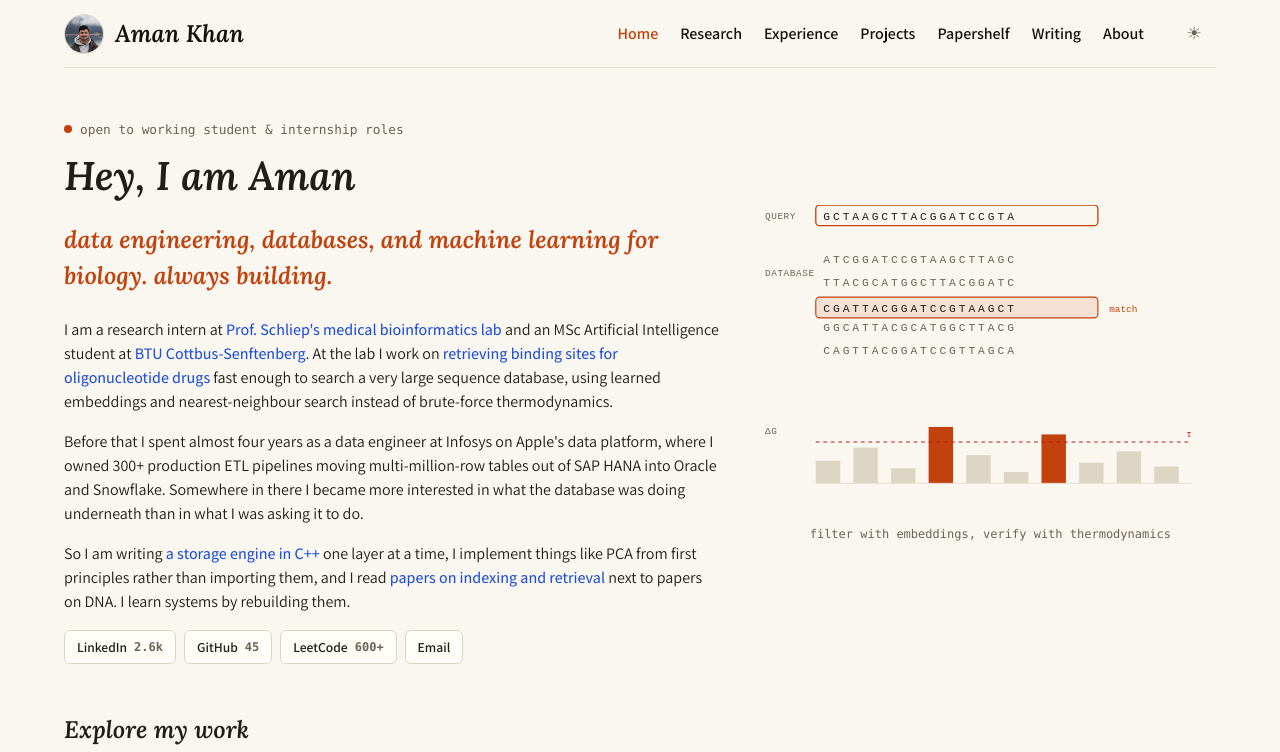
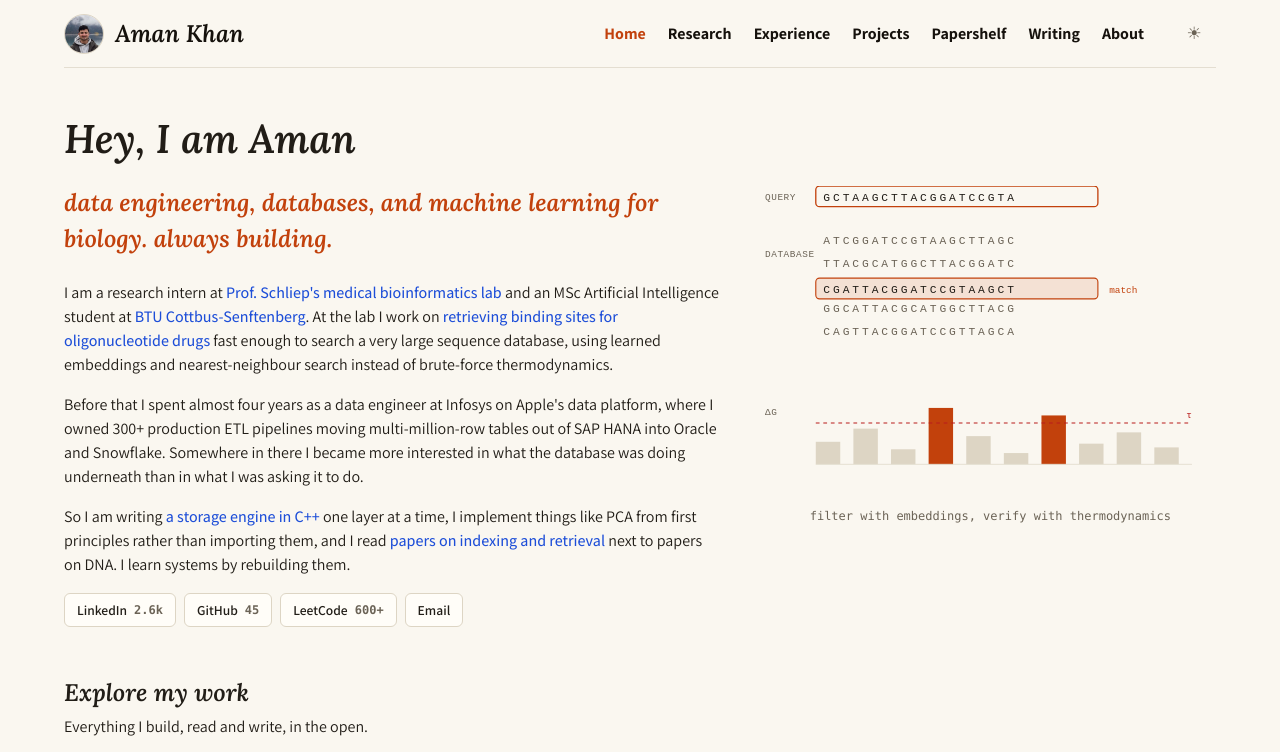
Before and after one commit to aman7kh8an6/aman7kh8an6.github.io, a plain HTML site: page index.html in a window 1280 px wide. Shown: the top 752 px of the page. Drawn offline with Linux system fonts and the light colour scheme.

Commit message:
Nav at weight 700; remove availability line

```diff
--- a/index.html
+++ b/index.html
@@ -5,7 +5,7 @@
 <meta name="viewport" content="width=device-width, initial-scale=1">
 <title>Aman Khan — data engineering, databases, ML for biology</title>
 <link rel="preconnect" href="https://fonts.googleapis.com"><link rel="preconnect" href="https://fonts.gstatic.com" crossorigin><link href="https://fonts.googleapis.com/css2?family=Lora:ital,wght@1,500;1,600&family=Assistant:wght@400;500;600;700&display=swap" rel="stylesheet">
-<link rel="stylesheet" href="site.css?v=31ee1e06">
+<link rel="stylesheet" href="site.css?v=25bea693">
 <script>try{var t=localStorage.getItem("theme");if(t)document.documentElement.dataset.theme=t}catch(e){}</script>
 </head>
 <body>
@@ -18,7 +18,6 @@
 
 <div class="herowrap">
 <div class="hero">
-  <span class="avail"><i></i>open to working student &amp; internship roles</span>
   <h1>Hey, I am Aman</h1>
   <p class="tagline">data engineering, databases, and machine learning for biology. always building.</p>
   <p>I am a research intern at <a href="https://schlieplab.org/">Prof. Schliep's medical bioinformatics lab</a> and an MSc Artificial Intelligence student at <a href="https://www.b-tu.de/">BTU Cottbus-Senftenberg</a>. At the lab I work on <a href="research.html">retrieving binding sites for oligonucleotide drugs</a> fast enough to search a very large sequence database, using learned embeddings and nearest-neighbour search instead of brute-force thermodynamics.</p>
--- a/site.css
+++ b/site.css
@@ -53,7 +53,7 @@ header .brand{display:flex;align-items:center;gap:11px;margin-right:auto;text-de
 header .brand:hover{text-decoration:none}
 header .name{font:italic 600 24px/36px Lora,Georgia,serif;color:var(--white)}
 nav{display:flex;flex-wrap:wrap;gap:2px 22px}
-nav a{color:var(--white);font:600 16px/24px Assistant,sans-serif;padding:7px 0}
+nav a{color:var(--white);font:700 16px/24px Assistant,sans-serif;padding:7px 0}
 nav a:hover{color:var(--coral);text-decoration:none}
 nav a[aria-current=page]{color:var(--coral)}
 
@@ -62,8 +62,6 @@ nav a[aria-current=page]{color:var(--coral)}
 .pagehead{padding:40px 0 0;max-width:min(57%,790px)}
 .tagline{margin:0 0 24px;font:italic 600 24px/36px Lora,Georgia,serif;color:var(--coral)}
 @media(max-width:620px){.tagline{font-size:20px;line-height:30px}}
-.avail{display:inline-flex;align-items:center;gap:8px;font:400 12.8px/19px var(--mono);color:var(--soft);margin-bottom:14px}
-.avail i{width:8px;height:8px;border-radius:50%;background:var(--coral)}
 .pills{display:flex;flex-wrap:wrap;gap:8px;margin:8px 0 0}
 .pills a{display:inline-flex;align-items:center;gap:7px;border:1px solid var(--cardline);border-radius:6px;
   padding:6px 12px;color:var(--ink);font:600 13.6px/20px Assistant,sans-serif;background:var(--card)}
```
Also changed, not shown: about.html (+1 -1 lines), experience.html (+1 -1 lines), papershelf.html (+1 -1 lines), projects.html (+1 -1 lines), research.html (+1 -1 lines), writing.html (+1 -1 lines).
